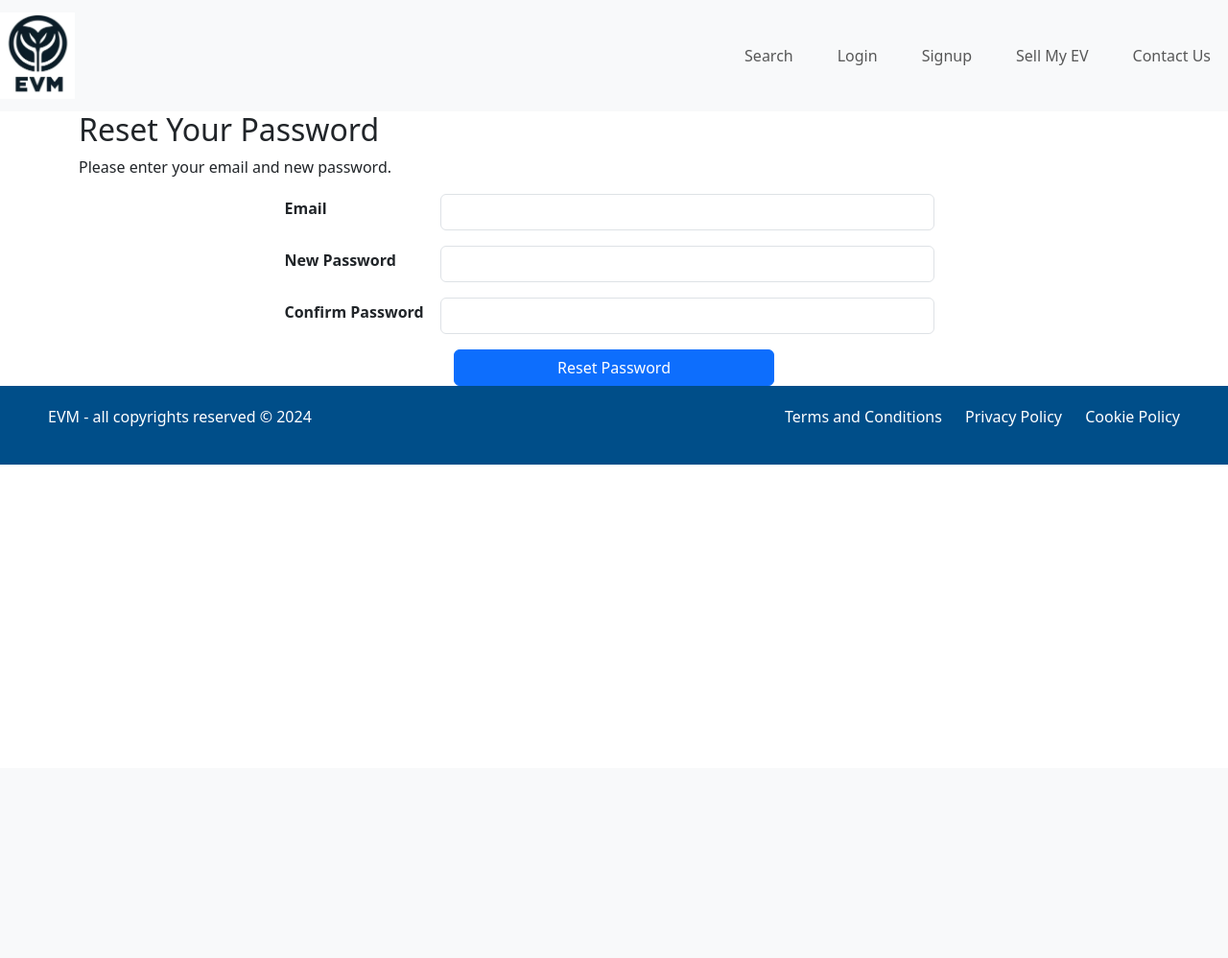
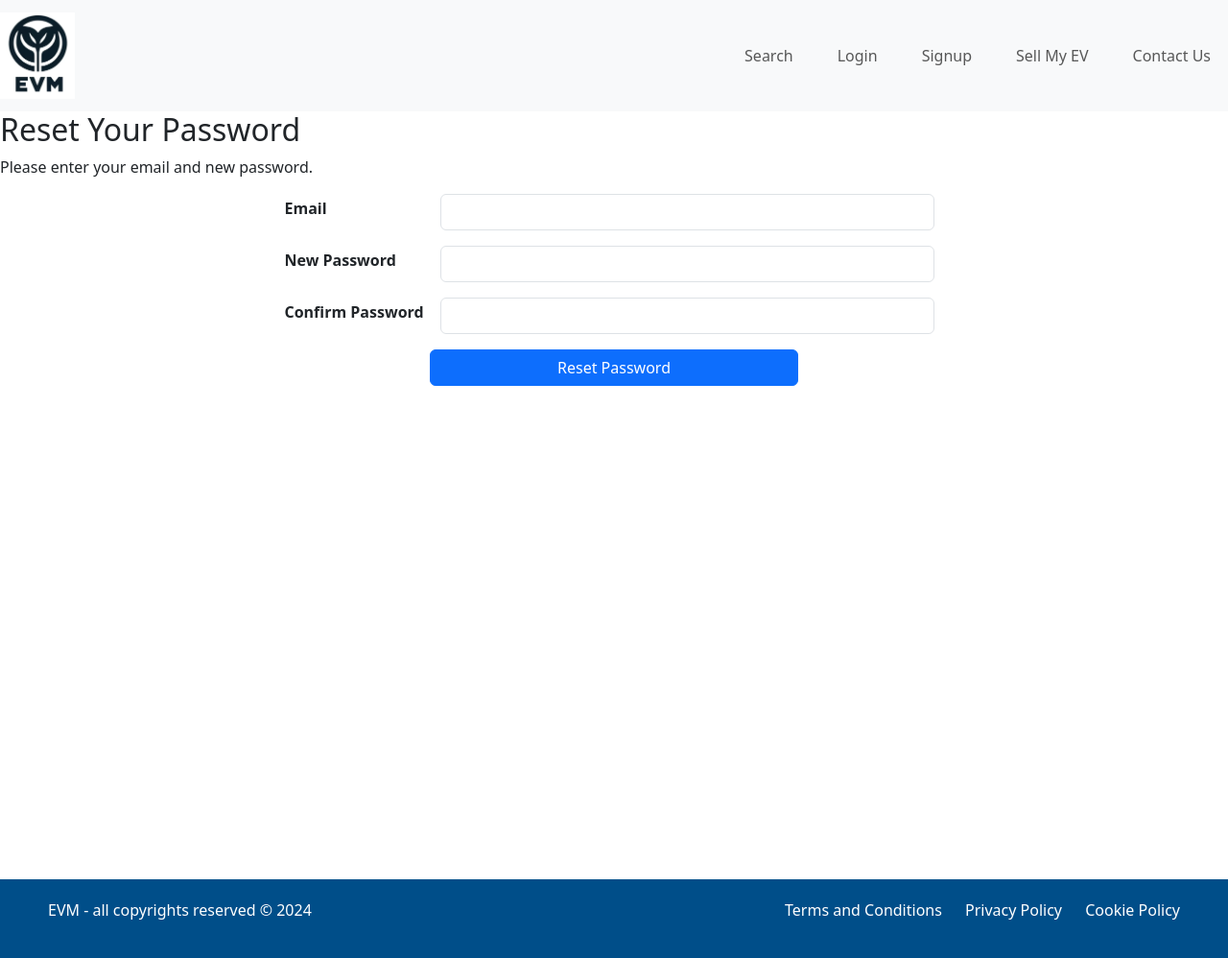
Before and after one commit to imran072/request-forum-app, a Flask app: page /reset-password in a window 1280 px wide. Shown: the whole page at 96% size. Before the commit the page ends 484 px from the top, so only its background shows below. Run offline with Flask 3, Linux system fonts and the light colour scheme; some libraries are stand-ins or nearby versions.

Commit message:
changed line8 class name for modifying the style in boostrap

```diff
--- a/app/templates/reset_password.html
+++ b/app/templates/reset_password.html
@@ -5,7 +5,7 @@ Reset Password
 {% endblock %}
 
 {% block content %}
-<div class="container">
+<div class="vh-100">
     <h2>Reset Your Password</h2>
     <p>Please enter your email and new password.</p>
     <form method="POST" action="{{ url_for('auth.reset_password') }}">
```
